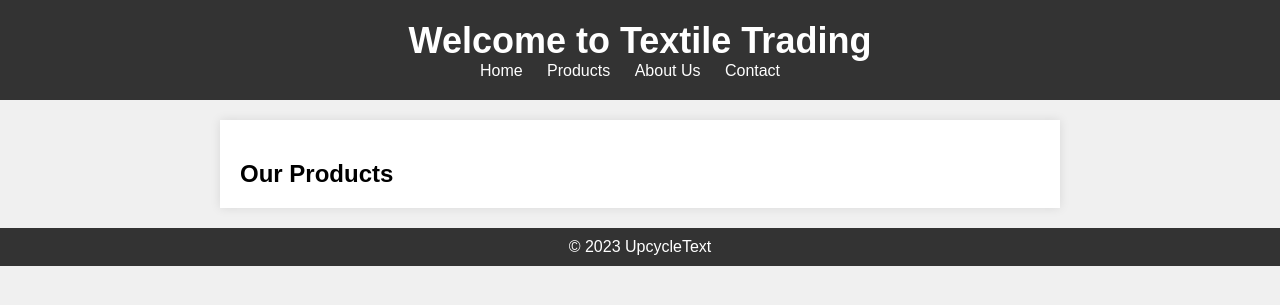
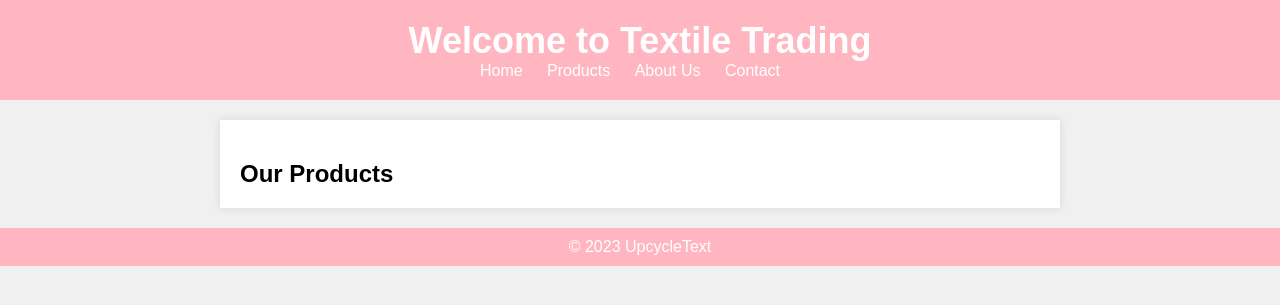
Before and after one commit to randomuser513/Bug_Creators.github.io, a PHP site: page / in a window 1280 px wide. Shown: the top 305 px of the page. Run offline with PHP 8.4, Linux system fonts and the light colour scheme.

Commit message:
Update styles.css

```diff
--- a/styles.css
+++ b/styles.css
@@ -10,7 +10,7 @@ body {
 }
 
 header {
-    background-color: #333;
+    background-color: lightpink;
     color: #fff;
     padding: 20px;
     text-align: center;
@@ -49,6 +49,6 @@ main {
 footer {
     text-align: center;
     padding: 10px;
-    background-color: #333;
+    background-color: lightpink;
     color: #fff;
 }
```
